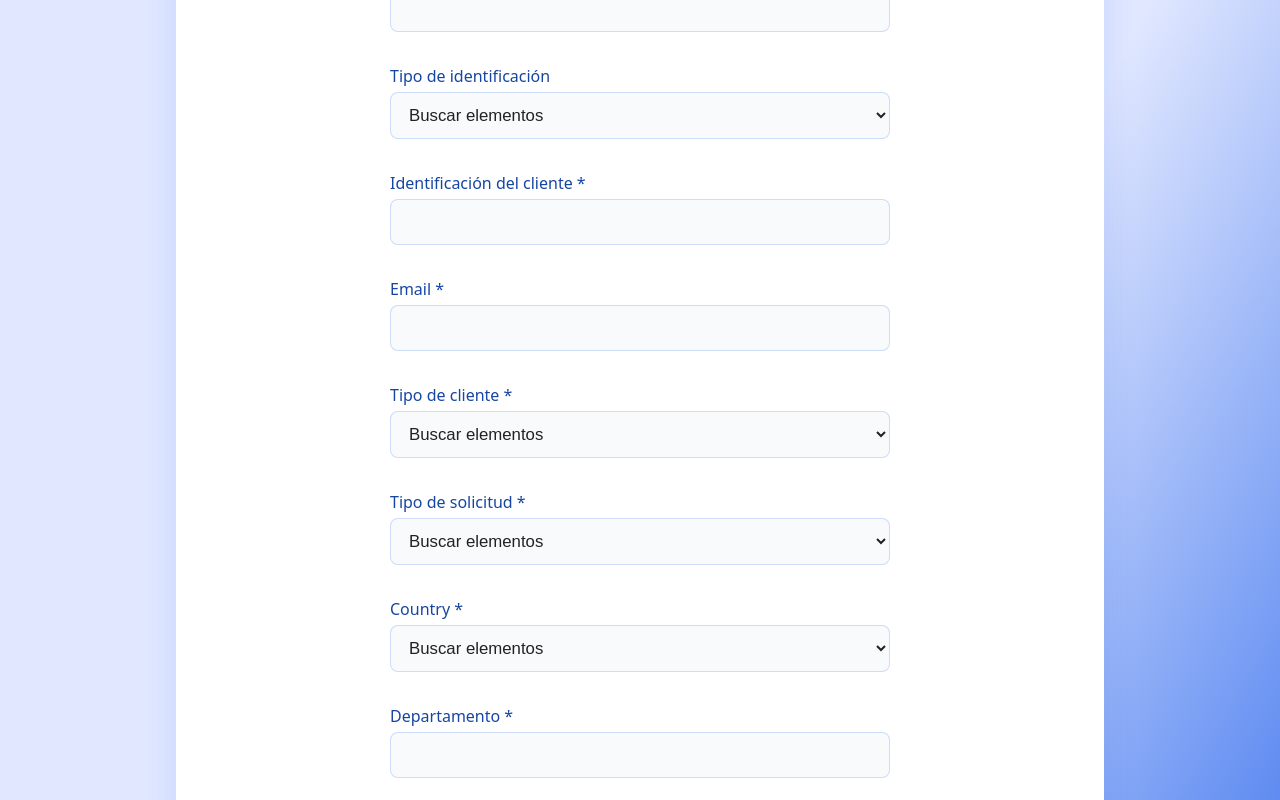
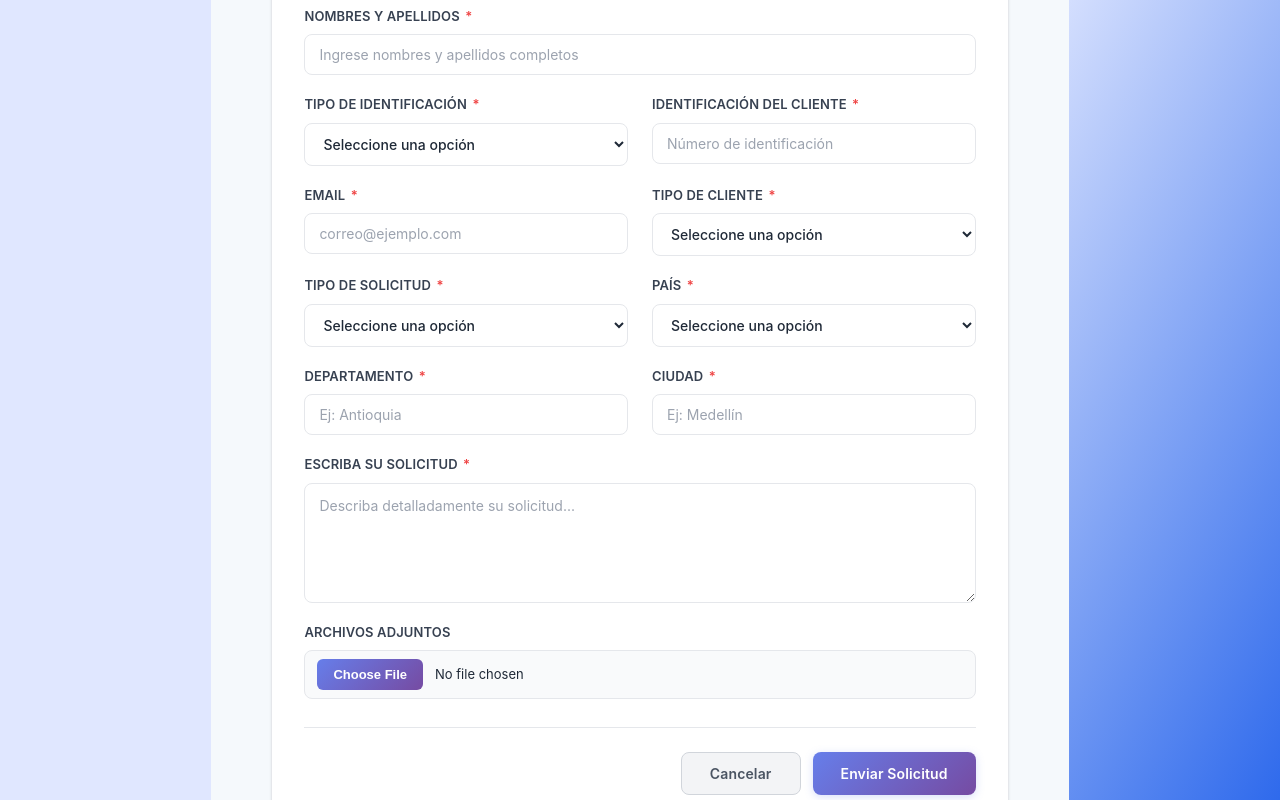
Before and after one commit to ProxityGit/Blocket, a React (Vite) app: page /crear-solicitud in a window 1280 px wide. Shown: the part 220-1020 px from the top of the page. Built offline with nearby package versions, Linux system fonts and the light colour scheme.

Commit message:
Refactor code structure for improved readability and maintainability

```diff
--- a/src/components/DocumentEditor.css
+++ b/src/components/DocumentEditor.css
@@ -306,3 +306,4 @@
 @keyframes slideUp {
   from { transform: translateY(30px); opacity: 0; }
   to { transform: translateY(0); opacity: 1; }
+}
--- /dev/null
+++ b/src/components/SolicitudForm.css
@@ -0,0 +1,227 @@
+/* Estilo moderno tipo Copilot para formulario de solicitudes */
+
+.solicitud-form-container {
+  background: #f5f9fc;
+  min-height: 100vh;
+  padding: 40px 60px;
+  font-family: -apple-system, BlinkMacSystemFont, 'Segoe UI', 'Roboto', 'Oxygen', 'Ubuntu', sans-serif;
+  color: #2d3748;
+}
+
+.solicitud-form-header {
+  background: linear-gradient(135deg, #667eea 0%, #764ba2 100%);
+  color: white;
+  padding: 28px 36px;
+  border-radius: 16px;
+  box-shadow: 0 4px 20px rgba(102, 126, 234, 0.15);
+  margin-bottom: 28px;
+}
+
+.solicitud-form-header h1 {
+  font-size: 26px;
+  font-weight: 600;
+  margin: 0;
+  letter-spacing: -0.3px;
+}
+
+.solicitud-form-header p {
+  font-size: 14px;
+  margin-top: 6px;
+  color: rgba(255, 255, 255, 0.9);
+  font-weight: 400;
+}
+
+.solicitud-form-card {
+  background: #ffffff;
+  border-radius: 16px;
+  box-shadow: 0 1px 3px rgba(0, 0, 0, 0.06), 0 1px 2px rgba(0, 0, 0, 0.04);
+  border: 1px solid #e5e7eb;
+  padding: 32px;
+  max-width: 900px;
+  margin: 0 auto;
+  overflow: hidden;
+}
+
+.solicitud-form-grid {
+  display: grid;
+  grid-template-columns: 1fr 1fr;
+  gap: 20px 24px;
+  margin-bottom: 24px;
+}
+
+.solicitud-form-field {
+  display: flex;
+  flex-direction: column;
+}
+
+.solicitud-form-field.full-width {
+  grid-column: 1 / -1;
+}
+
+.solicitud-form-field label {
+  font-size: 13px;
+  font-weight: 600;
+  color: #374151;
+  margin-bottom: 8px;
+  letter-spacing: 0.01em;
+  text-transform: uppercase;
+}
+
+.solicitud-form-field label .required {
+  color: #ef4444;
+  margin-left: 2px;
+}
+
+.solicitud-form-field input,
+.solicitud-form-field select,
+.solicitud-form-field textarea {
+  border: 1px solid #e5e7eb;
+  outline: none;
+  border-radius: 8px;
+  padding: 11px 14px;
+  font-size: 14px;
+  color: #1f2937;
+  background: #ffffff;
+  transition: all 0.2s ease;
+  font-family: -apple-system, BlinkMacSystemFont, 'Segoe UI', sans-serif;
+  width: 100%;
+  box-sizing: border-box;
+}
+
+.solicitud-form-field input:focus,
+.solicitud-form-field select:focus,
+.solicitud-form-field textarea:focus {
+  border-color: #667eea;
+  box-shadow: 0 0 0 3px rgba(102, 126, 234, 0.1);
+}
+
+.solicitud-form-field input::placeholder,
+.solicitud-form-field textarea::placeholder {
+  color: #9ca3af;
+  font-weight: 400;
+}
+
+.solicitud-form-field select {
+  cursor: pointer;
+  font-weight: 500;
+}
+
+.solicitud-form-field textarea {
+  min-height: 120px;
+  resize: vertical;
+  font-family: inherit;
+  line-height: 1.6;
+}
+
+.solicitud-form-field input[type='file'] {
+  padding: 8px 12px;
+  font-size: 13px;
+  cursor: pointer;
+  background: #f9fafb;
+}
+
+.solicitud-form-field input[type='file']::file-selector-button {
+  background: linear-gradient(135deg, #667eea 0%, #764ba2 100%);
+  color: white;
+  border: none;
+  border-radius: 6px;
+  padding: 8px 16px;
+  font-size: 13px;
+  font-weight: 600;
+  cursor: pointer;
+  margin-right: 12px;
+  transition: all 0.2s ease;
+}
+
+.solicitud-form-field input[type='file']::file-selector-button:hover {
+  transform: translateY(-1px);
+  box-shadow: 0 4px 12px rgba(102, 126, 234, 0.3);
+}
+
+.file-info {
+  font-size: 13px;
+  color: #6b7280;
+  margin-top: 8px;
+  padding: 8px 12px;
+  background: #f0f9ff;
+  border: 1px solid #bae6fd;
+  border-radius: 6px;
+}
+
+.file-info strong {
+  color: #0369a1;
+  font-weight: 600;
+}
+
+.solicitud-form-actions {
+  display: flex;
+  justify-content: flex-end;
+  gap: 12px;
+  margin-top: 28px;
+  padding-top: 24px;
+  border-top: 1px solid #e5e7eb;
+}
+
+.solicitud-form-actions button {
+  padding: 12px 28px;
+  font-size: 14px;
+  font-weight: 600;
+  border: none;
+  border-radius: 8px;
+  cursor: pointer;
+  transition: all 0.2s ease;
+  font-family: inherit;
+  letter-spacing: 0.01em;
+}
+
+.solicitud-form-actions button[type='button'] {
+  background: #f3f4f6;
+  color: #4b5563;
+  border: 1px solid #d1d5db;
+}
+
+.solicitud-form-actions button[type='button']:hover {
+  background: #e5e7eb;
+  border-color: #9ca3af;
+}
+
+.solicitud-form-actions button[type='submit'] {
+  background: linear-gradient(135deg, #667eea 0%, #764ba2 100%);
+  color: white;
+  box-shadow: 0 2px 8px rgba(102, 126, 234, 0.25);
+}
+
+.solicitud-form-actions button[type='submit']:hover {
+  transform: translateY(-1px);
+  box-shadow: 0 4px 12px rgba(102, 126, 234, 0.35);
+}
+
+.solicitud-form-actions button:disabled {
+  opacity: 0.5;
+  cursor: not-allowed;
+  transform: none !important;
+}
+
+/* Responsivo */
+@media (max-width: 768px) {
+  .solicitud-form-container {
+    padding: 24px 20px;
+  }
+
+  .solicitud-form-grid {
+    grid-template-columns: 1fr;
+    gap: 16px;
+  }
+
+  .solicitud-form-card {
+    padding: 24px 20px;
+  }
+
+  .solicitud-form-actions {
+    flex-direction: column-reverse;
+  }
+
+  .solicitud-form-actions button {
+    width: 100%;
+  }
+}
--- a/src/components/SolicitudForm.jsx
+++ b/src/components/SolicitudForm.jsx
@@ -1,4 +1,5 @@
 import React, { useState } from 'react';
+import './SolicitudForm.css';
 
 const SolicitudForm = ({ onSubmit }) => {
   const [form, setForm] = useState({
@@ -107,63 +108,151 @@ const SolicitudForm = ({ onSubmit }) => {
   };
 
   return (
-    <form onSubmit={handleSubmit} style={{ maxWidth: 500, margin: '0 auto' }}>
+    <div className="solicitud-form-container">
+      <div className="solicitud-form-header">
+        <h1>📝 Nueva Solicitud</h1>
+        <p>Complete el formulario para crear una nueva solicitud. Los campos marcados con * son obligatorios.</p>
+      </div>
 
-      <label>Nombres y apellidos *</label>
-      <input name="nombres" value={form.nombres} onChange={handleChange} required />
+      <div className="solicitud-form-card">
+        <form onSubmit={handleSubmit}>
+          <div className="solicitud-form-grid">
 
-      <label>Tipo de identificación</label>
+            {/* Nombres y apellidos */}
+            <div className="solicitud-form-field full-width">
+              <label>Nombres y apellidos <span className="required">*</span></label>
+              <input
+                name="nombres"
+                value={form.nombres}
+                onChange={handleChange}
+                placeholder="Ingrese nombres y apellidos completos"
+                required
+              />
+            </div>
+
+            {/* Tipo de identificación */}
+            <div className="solicitud-form-field">
+              <label>Tipo de identificación <span className="required">*</span></label>
               <select name="tipo_identificacion" value={form.tipo_identificacion} onChange={handleChange} required>
-        <option value="">Buscar elementos</option>
+                <option value="">Seleccione una opción</option>
                 <option value="CC">Cédula de ciudadanía</option>
                 <option value="CE">Cédula de extranjería</option>
                 <option value="NIT">NIT</option>
                 <option value="PAS">Pasaporte</option>
               </select>
+            </div>
 
-      <label>Identificación del cliente *</label>
-      <input name="identificacion" value={form.identificacion} onChange={handleChange} required />
+            {/* Identificación del cliente */}
+            <div className="solicitud-form-field">
+              <label>Identificación del cliente <span className="required">*</span></label>
+              <input
+                name="identificacion"
+                value={form.identificacion}
+                onChange={handleChange}
+                placeholder="Número de identificación"
+                required
+              />
+            </div>
 
-      <label>Email *</label>
-      <input name="email" type="email" value={form.email} onChange={handleChange} required />
+            {/* Email */}
+            <div className="solicitud-form-field">
+              <label>Email <span className="required">*</span></label>
+              <input
+                name="email"
+                type="email"
+                value={form.email}
+                onChange={handleChange}
+                placeholder="correo@ejemplo.com"
+                required
+              />
+            </div>
 
-      <label>Tipo de cliente *</label>
+            {/* Tipo de cliente */}
+            <div className="solicitud-form-field">
+              <label>Tipo de cliente <span className="required">*</span></label>
               <select name="tipo_cliente" value={form.tipo_cliente} onChange={handleChange} required>
-        <option value="">Buscar elementos</option>
+                <option value="">Seleccione una opción</option>
                 <option value="natural">Persona Natural</option>
                 <option value="juridica">Persona Jurídica</option>
               </select>
+            </div>
 
-      <label>Tipo de solicitud *</label>
+            {/* Tipo de solicitud */}
+            <div className="solicitud-form-field">
+              <label>Tipo de solicitud <span className="required">*</span></label>
               <select name="tipo_solicitud" value={form.tipo_solicitud} onChange={handleChange} required>
-        <option value="">Buscar elementos</option>
+                <option value="">Seleccione una opción</option>
                 <option value="consulta">Consulta</option>
                 <option value="reclamo">Reclamo</option>
                 <option value="peticion">Petición</option>
                 <option value="otro">Otro</option>
               </select>
+            </div>
 
-      <label>Country *</label>
+            {/* País */}
+            <div className="solicitud-form-field">
+              <label>País <span className="required">*</span></label>
               <select name="pais" value={form.pais} onChange={handleChange} required>
-        <option value="">Buscar elementos</option>
+                <option value="">Seleccione una opción</option>
                 <option value="Colombia">Colombia</option>
                 <option value="Otro">Otro</option>
               </select>
+            </div>
 
-      <label>Departamento *</label>
-      <input name="departamento" value={form.departamento} onChange={handleChange} required />
+            {/* Departamento */}
+            <div className="solicitud-form-field">
+              <label>Departamento <span className="required">*</span></label>
+              <input
+                name="departamento"
+                value={form.departamento}
+                onChange={handleChange}
+                placeholder="Ej: Antioquia"
+                required
+              />
+            </div>
 
-      <label>Ciudad *</label>
-      <input name="ciudad" value={form.ciudad} onChange={handleChange} required />
+            {/* Ciudad */}
+            <div className="solicitud-form-field">
+              <label>Ciudad <span className="required">*</span></label>
+              <input
+                name="ciudad"
+                value={form.ciudad}
+                onChange={handleChange}
+                placeholder="Ej: Medellín"
+                required
+              />
+            </div>
 
-      <label>Escriba su solicitud *</label>
-      <textarea name="solicitud" value={form.solicitud} onChange={handleChange} required />
+            {/* Solicitud - textarea full width */}
+            <div className="solicitud-form-field full-width">
+              <label>Escriba su solicitud <span className="required">*</span></label>
+              <textarea
+                name="solicitud"
+                value={form.solicitud}
+                onChange={handleChange}
+                placeholder="Describa detalladamente su solicitud..."
+                required
+              />
+            </div>
 
-      <label>Archivos adjuntos (máx 5MB, JPG/PNG/PDF)</label>
-      <input name="adjunto" type="file" accept=".jpg,.png,.pdf" onChange={handleChange} />
-      {form.adjunto && <div>No hay nada adjunto.<br />{form.adjunto.name}</div>}
+            {/* Archivos adjuntos */}
+            <div className="solicitud-form-field full-width">
+              <label>Archivos adjuntos</label>
+              <input
+                name="adjunto"
+                type="file"
+                accept=".jpg,.png,.pdf"
+                onChange={handleChange}
+              />
+              {form.adjunto && (
+                <div className="file-info">
+                  <strong>Archivo seleccionado:</strong> {form.adjunto.name}
+                </div>
+              )}
+            </div>
+          </div>
 
-      <div style={{ display: 'flex', justifyContent: 'flex-end', gap: 12, marginTop: 16 }}>
+          <div className="solicitud-form-actions">
             <button type="button" onClick={() => setForm({
               nombres: '',
               tipo_identificacion: '',
@@ -179,10 +268,16 @@ const SolicitudForm = ({ onSubmit }) => {
               tenant_id: 1,
               channel_id: 1,
               status_id: 1
-        })}>Cancelar</button>
-        <button type="submit">Enviar</button>
+            })}>
+              Cancelar
+            </button>
+            <button type="submit">
+              Enviar Solicitud
+            </button>
           </div>
         </form>
+      </div>
+    </div>
   );
 };
 
--- a/src/pages/HomeModules/CrearSolicitud.jsx
+++ b/src/pages/HomeModules/CrearSolicitud.jsx
@@ -5,13 +5,7 @@ import "./CrearSolicitud.css";
 const CrearSolicitud = () => {
   return (
     <div className="crear-solicitud-container">
-      <div className="form-card">
-        <h2>Crear solicitud de atención</h2>
-        <p>
-          Por favor, ingresa tus datos y describe tu solicitud. Te responderemos lo antes posible.
-        </p>
-        <SolicitudForm />
-      </div>
+      <SolicitudForm />
     </div>
   );
 };
```
Also changed, not shown: 1 other file (tests, documents, lock files or other folders). Lines whose indentation alone changed are shown as unchanged.
